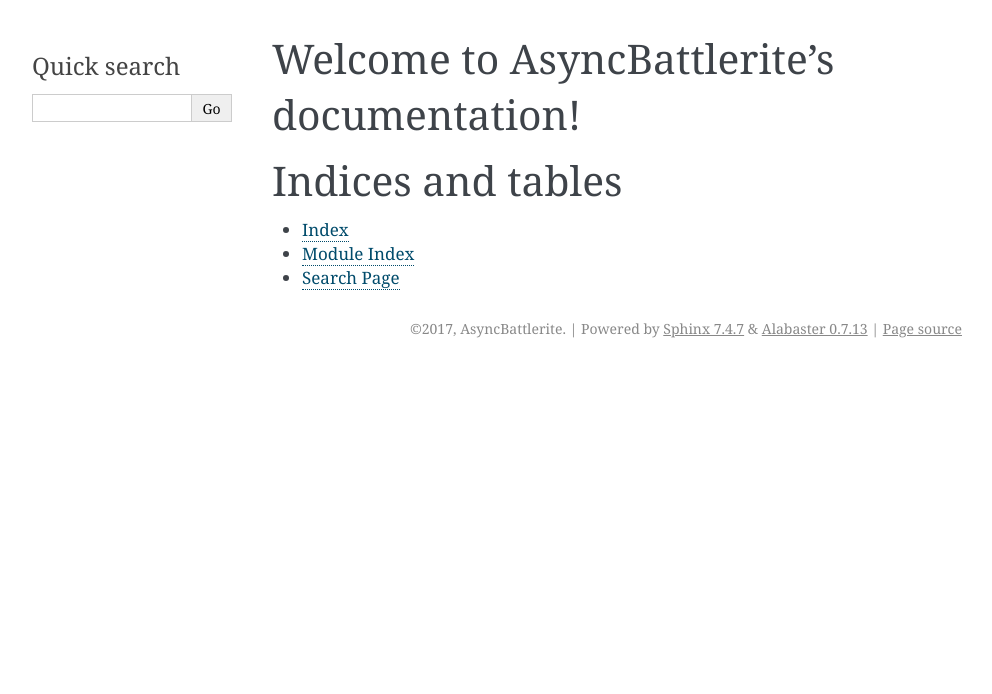
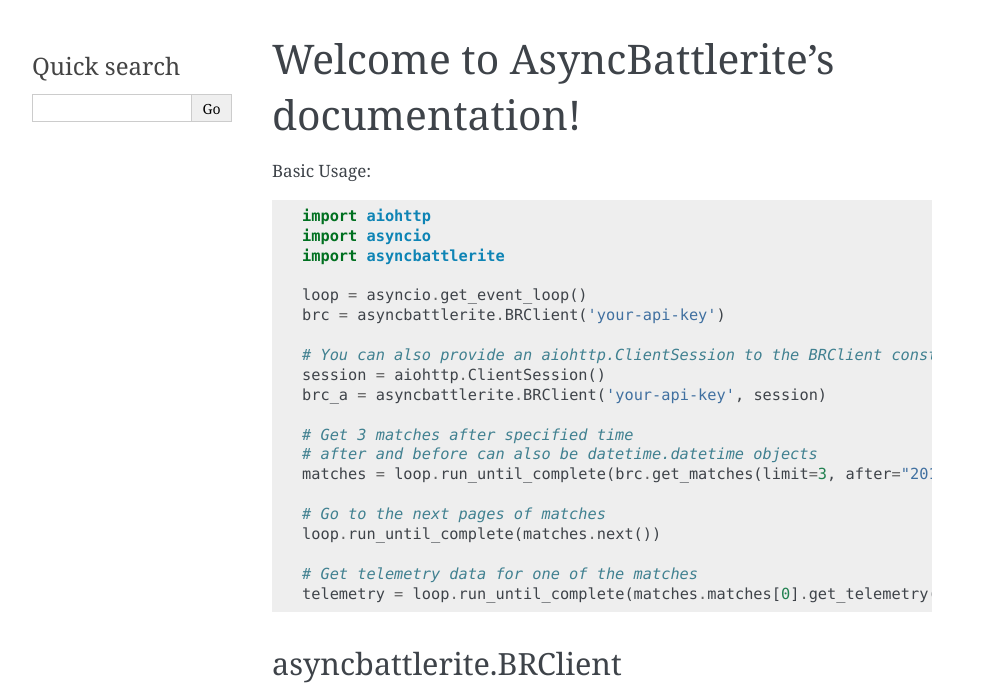
Before and after one commit to xKynn/PyBattlerite, a Sphinx documentation site: the page built from docs/index.rst, in a window 1280 px wide. Shown: the top 694 px of the page, without its empty margins (148-1140 px from the left). Built offline with Sphinx 7.4.7, drawn with Linux system fonts in a browser that asks for light colours; some of the changed text lies outside the part shown; grey boxes are pictures that could not be loaded.

```diff
--- a/docs/index.rst
+++ b/docs/index.rst
@@ -1,20 +1,39 @@
-.. AsyncBattlerite documentation master file, created by
-   sphinx-quickstart on Thu Dec  7 11:29:05 2017.
-   You can adapt this file completely to your liking, but it should at least
-   contain the root `toctree` directive.
-
 Welcome to AsyncBattlerite's documentation!
 ===========================================
+Basic Usage::
 
-.. toctree::
-   :maxdepth: 2
-   :caption: Contents:
+   import aiohttp
+   import asyncio
+   import asyncbattlerite
+
+   loop = asyncio.get_event_loop()
+   brc = asyncbattlerite.BRClient('your-api-key')
+
+   # You can also provide an aiohttp.ClientSession to the BRClient constructor
+   session = aiohttp.ClientSession()
+   brc_a = asyncbattlerite.BRClient('your-api-key', session)
+
+   # Get 3 matches after specified time
+   # after and before can also be datetime.datetime objects
+   matches = loop.run_until_complete(brc.get_matches(limit=3, after="2017-11-22T20:34:58Z"))
+
+   # Go to the next pages of matches
+   loop.run_until_complete(matches.next())
+
+   # Get telemetry data for one of the matches
+   telemetry = loop.run_until_complete(matches.matches[0].get_telemetry())
 
 
+asyncbattlerite.BRClient
+------------------------
 
-Indices and tables
-==================
+.. automodule:: asyncbattlerite.brclient
+    :members:
+    :show-inheritance:
 
-* :ref:`genindex`
-* :ref:`modindex`
-* :ref:`search`
+asyncbattlerite.Models
+----------------------
+
+.. automodule:: asyncbattlerite.models
+    :members:
+    :show-inheritance:
```
Also changed, not shown: docs/source/asyncbattlerite.rst (deleted, +0 -19 lines), docs/source/modules.rst (deleted, +0 -7 lines).
